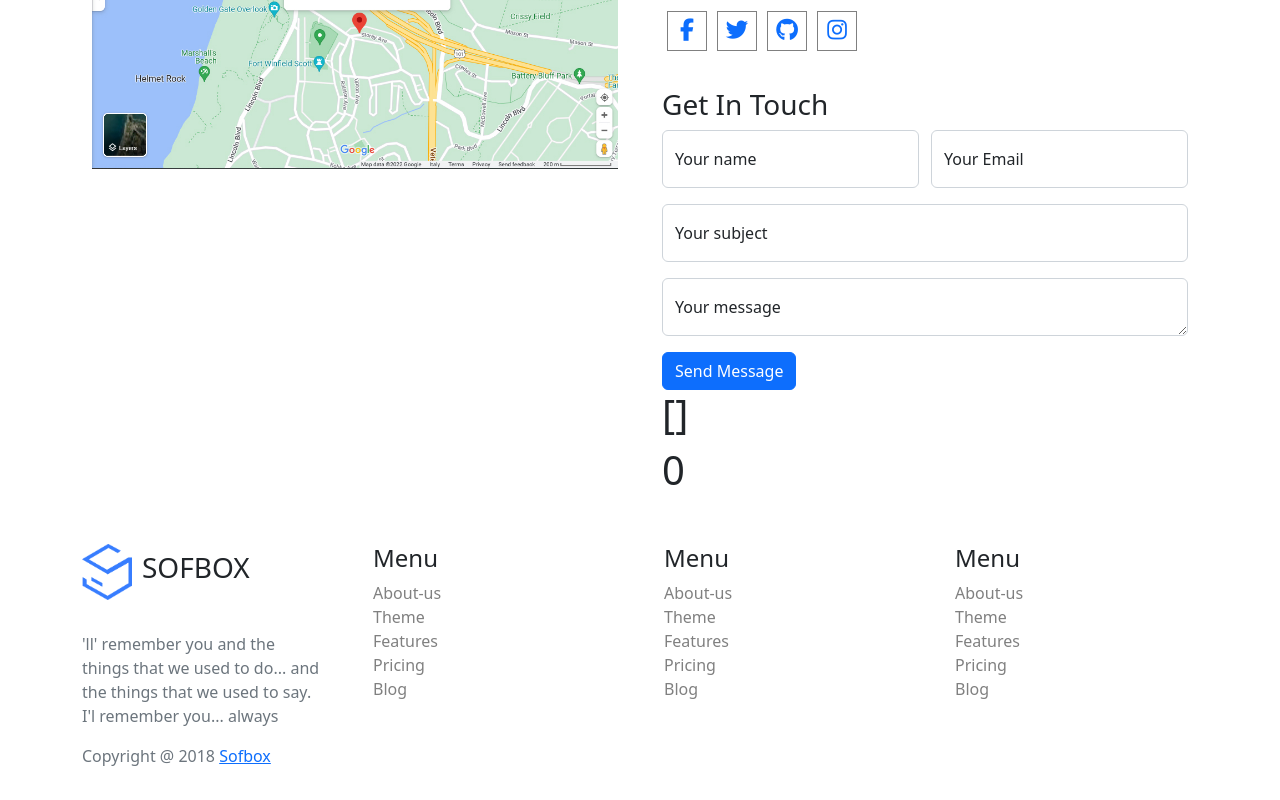
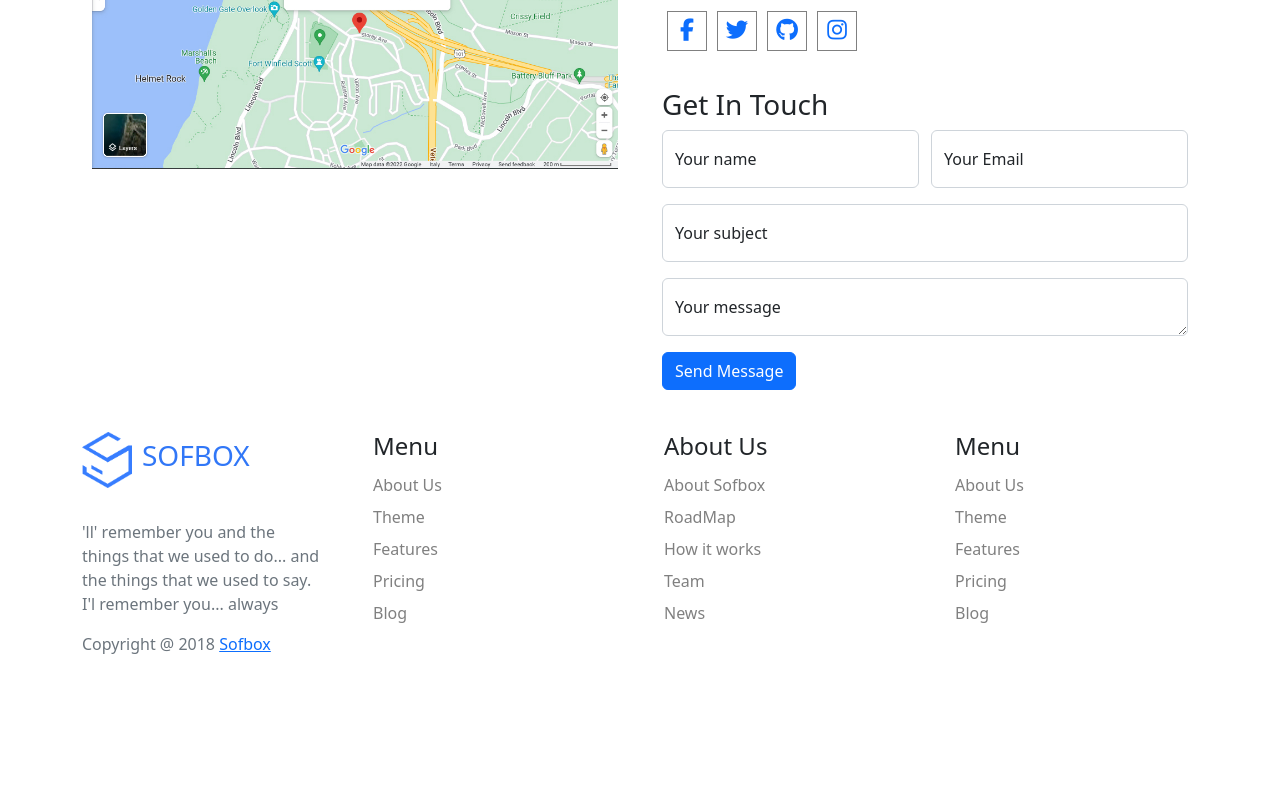
Before and after one commit to V1tale/proj-html-vuejs, a Vue app: page / in a window 1280 px wide. Shown: the part 3049-3849 px from the top of the page. After the commit the page ends 3737 px from the top, so only its background shows below. Built offline with nearby package versions, Linux system fonts and the light colour scheme.

Commit message:
completato

```diff
--- a/index.html
+++ b/index.html
@@ -2,9 +2,9 @@
 <html lang="en">
   <head>
     <meta charset="UTF-8" />
-    <link rel="icon" type="image/svg+xml" href="/vite.svg" />
+    <link rel="icon" type="image/svg+xml" href="/img/logo-2.png" />
     <meta name="viewport" content="width=device-width, initial-scale=1.0" />
-    <title>Vite + Vue</title>
+    <title>Sofbox</title>
   </head>
   <body>
     <div id="app"></div>
--- a/src/components/AppContacts.vue
+++ b/src/components/AppContacts.vue
@@ -25,7 +25,7 @@ export default {
 
           ],
           name: "",
-           email: "",
+          email: "",
           subject: "",
           message: "",
         }
@@ -33,7 +33,6 @@ export default {
       methods: {
         getInfo() {
           this-store.messages.push({name:this.name, email:this.email, subject:this.subject, message:this.message,});
-          this.name = "";
         }
     }
 }
@@ -87,8 +86,8 @@ export default {
                 <label for="floatingTextarea">Your message</label>
                 <button @click="getInfo()" type="button" class="btn btn-primary">Send Message</button>
                 <!-- DEBUG -->
-                <h1>{{store.messages}}</h1>
-                <h1>{{store.messages.length}}</h1>
+                <!-- <h1>{{store.messages}}</h1>
+                <h1>{{store.messages.length}}</h1> -->
               </div>
             </div>
           </div>
--- a/src/components/AppFooter.vue
+++ b/src/components/AppFooter.vue
@@ -4,7 +4,83 @@ export default {
   name: "AppFooter",
     data() {
       return {
-
+        footerMenu: [
+          {
+            title: "Menu",
+            content: [
+              {
+                item:"About Us",
+               links: "Link-A",
+              },
+              {
+                item:"Theme",
+                links:"Link-B",
+              },
+              {
+                item: "Features",
+                links: "link-C"
+              },
+              {
+                item: "Pricing",
+                links: "link-D"
+              },
+              {
+                item: "Blog",
+                links: "link-E"
+              },
+            ]
+          },
+          {
+            title: "About Us",
+            content: [
+              {
+                item:"About Sofbox",
+               links: "Link-F",
+              },
+              {
+                item:"RoadMap",
+                links:"Link-G",
+              },
+              {
+                item: "How it works",
+                links: "link-H"
+              },
+              {
+                item: "Team",
+                links: "link-I"
+              },
+              {
+                item: "News",
+                links: "link-J"
+              },
+            ]
+          },
+          {
+            title: "Menu",
+            content: [
+              {
+                item:"About Us",
+               links: "Link-A",
+              },
+              {
+                item:"Theme",
+                links:"Link-B",
+              },
+              {
+                item: "Features",
+                links: "link-C"
+              },
+              {
+                item: "Pricing",
+                links: "link-D"
+              },
+              {
+                item: "Blog",
+                links: "link-E"
+              },
+            ]
+          },
+        ]
       }
     }
 
@@ -25,68 +101,12 @@ export default {
             <span class="text-secondary">Copyright @ 2018 <a href="a-link">Sofbox</a></span>
           </div>
         </div>
-        <div class="col-3">
+        <div v-for="footerList in footerMenu" class="col-3">
           <div class="box">
-            <h4>Menu</h4>
+            <h4>{{footerList.title}}</h4>
             <ul>
-              <li>
-                <a href="">About-us</a>
-              </li>
-              <li>
-                <a href="">Theme</a>
-              </li>
-              <li>
-                <a href="">Features</a>
-              </li>
-              <li>
-                <a href="">Pricing</a>
-              </li>
-              <li>
-                <a href="">Blog</a>
-              </li>
-            </ul>
-          </div>
-        </div>
-        <div class="col-3">
-          <div class="box">
-            <h4>Menu</h4>
-            <ul>
-              <li>
-                <a href="">About-us</a>
-              </li>
-              <li>
-                <a href="">Theme</a>
-              </li>
-              <li>
-                <a href="">Features</a>
-              </li>
-              <li>
-                <a href="">Pricing</a>
-              </li>
-              <li>
-                <a href="">Blog</a>
-              </li>
-            </ul>
-          </div>
-        </div>
-        <div class="col-3">
-          <div class="box">
-            <h4>Menu</h4>
-            <ul>
-              <li>
-                <a href="">About-us</a>
-              </li>
-              <li>
-                <a href="">Theme</a>
-              </li>
-              <li>
-                <a href="">Features</a>
-              </li>
-              <li>
-                <a href="">Pricing</a>
-              </li>
-              <li>
-                <a href="">Blog</a>
+              <li v-for="footerContent in footerList.content">
+                <a :href="footerContent.links">{{footerContent.item}}</a>
               </li>
             </ul>
           </div>
@@ -100,12 +120,19 @@ export default {
 #footer {
   padding:2rem;
   scroll-margin:var(--header-height);
+  .logo h3 {
+    color: var(--main-color)
+  }
   .col-3 {
     ul {
       padding:0;
       a {
         color: gray;
         text-decoration: none;
+        line-height: 2rem;
+        &:hover {
+          color: var(--main-color);
+        }
       }
     }
   }
--- a/src/components/AppMain.vue
+++ b/src/components/AppMain.vue
@@ -27,4 +27,5 @@ export default {
 </template>
 
 <style lang="scss">
+
 </style>
```
